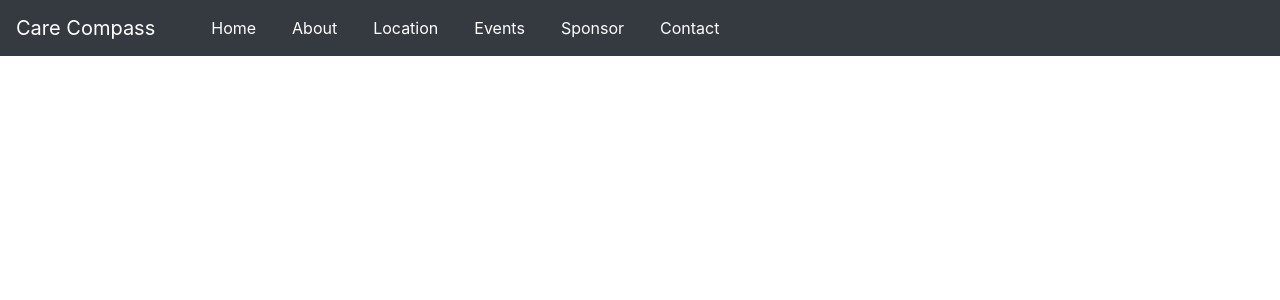
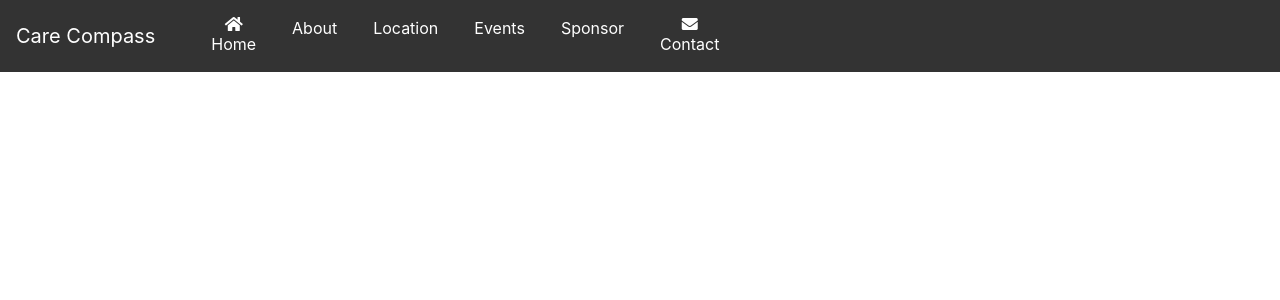
Before and after one commit to AphiweMsabs/Care-Compass, a Python web app: template Website/templates/base.html in a window 1280 px wide. Shown: the top 300 px of the page. Run offline with Jinja, Linux system fonts and the light colour scheme; the template is opened without the code that fills it, so the values that code supplies are empty; some libraries are stand-ins or nearby versions.

Commit message:
made the nav bar fixed, it always stays on top of page

```diff
--- a/Website/templates/base.html
+++ b/Website/templates/base.html
@@ -6,6 +6,8 @@
     <meta charset="UTF-8">
     <meta name="viewport" content="width=device-width, initial-scale=1, shrink-to-fit=no">
     <link rel="stylesheet" href="{{ url_for('static', filename='css/main.css') }}">
+    <!-- Font Awesome Icons -->
+    <link rel="stylesheet" href="https://cdnjs.cloudflare.com/ajax/libs/font-awesome/5.15.3/css/all.min.css">
 
     <!-- Bootstrap CSS -->
     <link rel="stylesheet" href="https://cdn.jsdelivr.net/npm/bootstrap@4.0.0/dist/css/bootstrap.min.css" integrity="sha384-Gn5384xqQ1aoWXA+058RXPxPg6fy4IWvTNh0E263XmFcJlSAwiGgFAW/dAiS6JXm" crossorigin="anonymous">
@@ -13,7 +15,7 @@
     <title>{% block title %}Home{% endblock %} - Care Compass</title>{% endblock %}
 </head>
 <body>
-    <nav class="navbar navbar-expand-lg navbar-dark bg-dark">
+    <nav class="navbar navbar-expand-lg navbar-dark  fixed-top">
         <a class="navbar-brand mr-5" href="#">Care Compass</a>
         <button class="navbar-toggler" type="button" data-toggle="collapse" data-target="#navbarNav" aria-controls="navbarNav" aria-expanded="false" aria-label="Toggle navigation">
           <span class="navbar-toggler-icon"></span>
@@ -21,13 +23,20 @@
         <div class="collapse navbar-collapse" id="navbarNav">
           <ul class="navbar-nav ">
             <li class="nav-item">
-              <a class="nav-link" href="#">Home</a>
+
+              <a class="nav-link d-flex flex-column align-items-center" href="#">
+                <i class="fas fa-home d-block d-lg-none"></i>
+                <i class="fas fa-home d-none d-lg-block"></i>
+
+                Home
+              </a>
             </li>
             <li class="nav-item">
               <a class="nav-link" href="#">About</a>
             </li>
             <li class="nav-item">
-              <a class="nav-link" href="#">Location</a>
+              <a class="nav-link" href="#">
+                Location</a>
             </li>
             <li class="nav-item">
               <a class="nav-link" href="#">Events</a>
@@ -36,13 +45,17 @@
               <a class="nav-link" href="#">Sponsor</a>
             </li>
             <li class="nav-item">
-              <a class="nav-link" href="#">Contact</a>
+              <a class="nav-link d-flex flex-column align-items-center" href="#">
+                <i class="fas fa-envelope d-block d-lg-none"></i>
+
+                <i class="fas fa-envelope d-none d-lg-block"></i>
+                Contact</a>
             </li>
           </ul>
         </div>
     </nav>
 
-    <div class="container container-custom mt-4">
+    <div>
         {% block body %}{% endblock %}
     </div>
 
```
